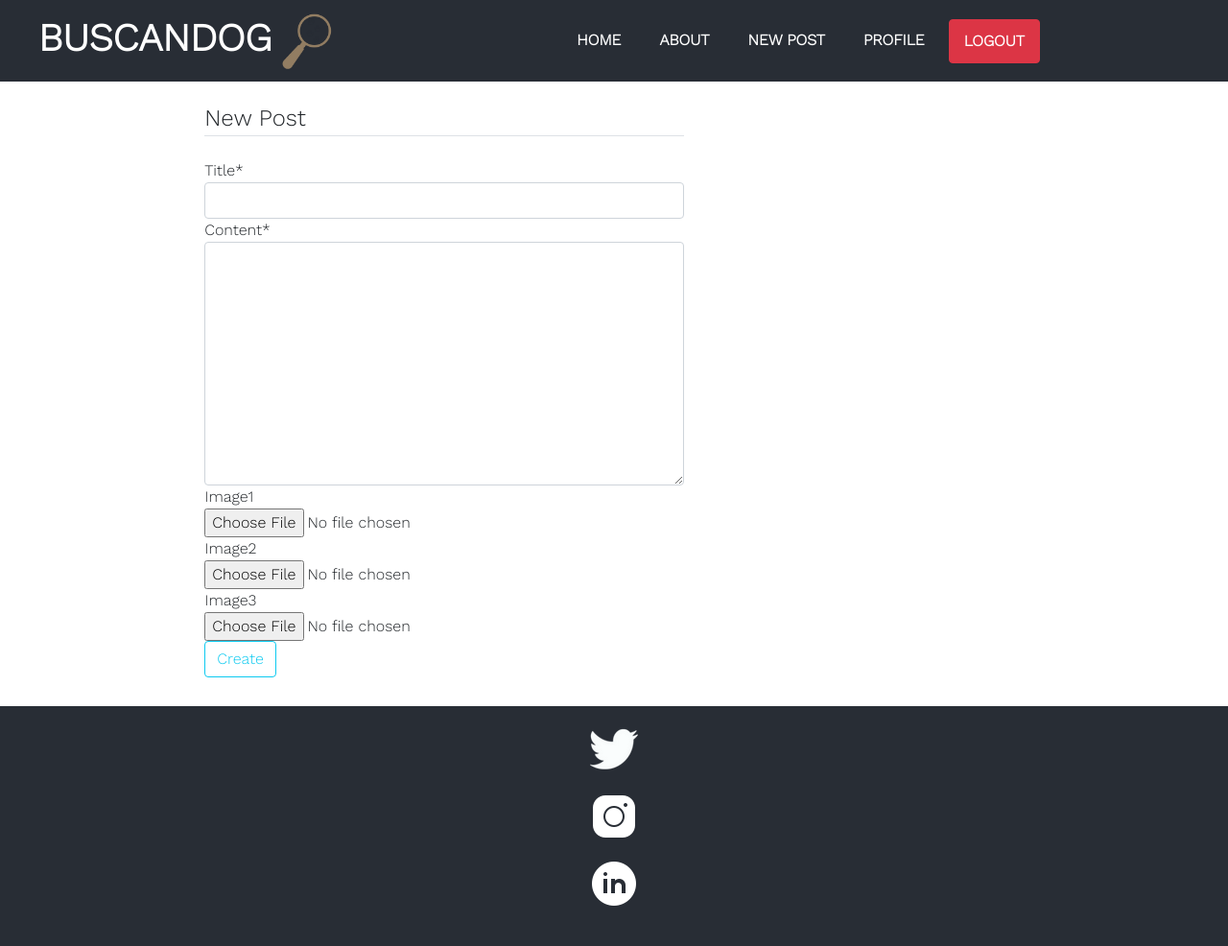
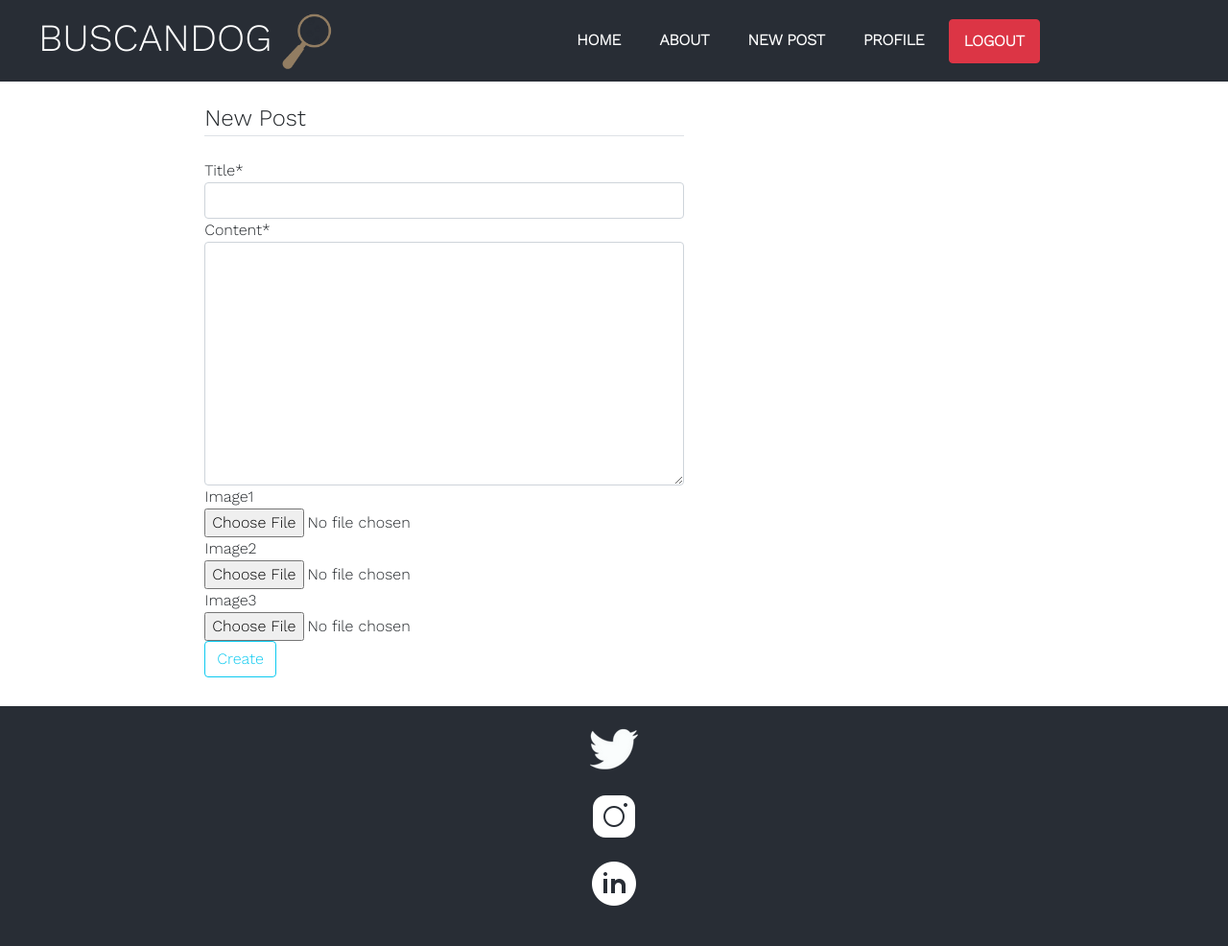
Before and after one commit to maurumblr/Buscandog, a Django app: page /post/new/ in a window 1280 px wide. Shown: the whole page at 96% size. Run offline with Django 3.2, Linux system fonts and the light colour scheme; the visitor is signed in with stand-in values (Sample User, id 1); some libraries are stand-ins or nearby versions.

Commit message:
Last commit before Deploy

```diff
--- a/static/blog/styles.css
+++ b/static/blog/styles.css
@@ -46,7 +46,6 @@ header{
     color: #ffffff;
     font-size: 40px;
     width: max-content;
-    font-weight: bold;
 }
 
 
--- a/templates/blog/base.html
+++ b/templates/blog/base.html
@@ -15,6 +15,9 @@
     <link rel="preconnect" href="https://fonts.googleapis.com">
     <link rel="preconnect" href="https://fonts.gstatic.com" crossorigin>
     <link href="https://fonts.googleapis.com/css2?family=Work+Sans:wght@300&display=swap" rel="stylesheet">
+    <link rel="preconnect" href="https://fonts.googleapis.com">
+    <link rel="preconnect" href="https://fonts.gstatic.com" crossorigin>
+    <link href="https://fonts.googleapis.com/css2?family=Dancing+Script:wght@700&display=swap" rel="stylesheet">
     <script src="https://kit.fontawesome.com/0a5a1470d6.js" crossorigin="anonymous"></script>
     <script defer src="../../static/blog/index.js"></script>
 
```
Also changed, not shown: requirements.txt (added, +27 -0 lines), 1 other file.
